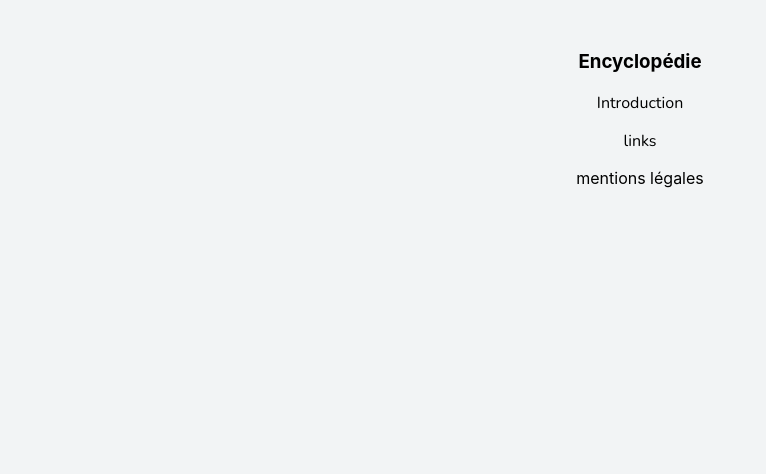
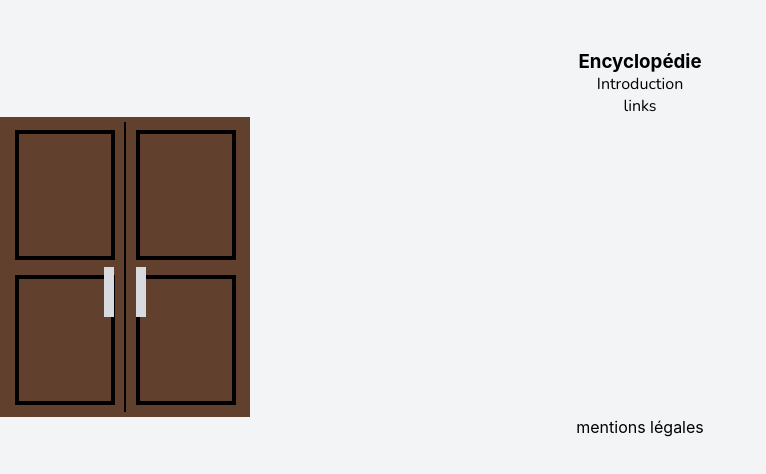
Before and after one commit to Aidenpart/Encyclopedie-Lux-Fero, a React (Create React App) app in the folder client/: page / in a window 1280 px wide. Shown: the top 474 px of the page, without its empty margins (0-766 px from the left). Built offline with nearby package versions, Linux system fonts and the light colour scheme.

Commit message:
ajout porte pour entrée dans encyclopédie

```diff
--- /dev/null
+++ b/client/src/components/door/door.js
@@ -0,0 +1,21 @@
+import "./styles.scss";
+
+export const Door = () => {
+
+
+    return (
+        <div className="wrapper">
+            <img src="/images/link_Regina-Magicae.jpg" alt="link_RM"/>
+            <div id="left-door" className="door">
+                <div className="shape"></div>
+                <div className="shape"></div>
+                <div id="left-knob" className="knob"></div>
+            </div>
+            <div id="right-door" className="door">
+                <div className="shape"></div>
+                <div className="shape"></div>
+                <div id="right-knob" className="knob"></div>
+            </div>
+        </div>
+    )
+}
--- /dev/null
+++ b/client/src/components/door/styles.scss
@@ -0,0 +1,77 @@
+* {
+    margin: 0;
+    padding: 0;
+    box-sizing: border-box;
+}
+
+.wrapper {
+    height: 300px;
+    width: 250px;
+    position: relative;
+    border: 5px solid #61412D;
+    perspective: 1000px;
+}
+
+img {
+    width: 100%;
+    height: 100%;
+    object-fit: cover;
+}
+
+.door {
+    background-color: #61412D;
+    height: 100%;
+    width: 50%;
+    position: absolute;
+    display: flex;
+    flex-direction: column;
+    justify-content: space-around;
+    align-items: center;
+}
+
+#left-door {
+    top: 0;
+    left: 0;
+    border-right: 1px solid black;
+    transition: transform 0.5s;
+    transform-origin: left;
+}
+
+#right-door {
+    top: 0;
+    right: 0;
+    border-left: 1px solid black;
+    transition: transform 0.5s;
+    transform-origin: right;
+}
+
+.shape {
+    border: 4px solid black;
+    width: 100px;
+    height: 130px;
+}
+
+.knob {
+    background-color: #d7dade;
+    width: 10px;
+    height: 50px;
+    position: absolute;
+}
+
+#left-knob {
+    top: 50%;
+    right: 10px;
+}
+
+#right-knob {
+    top: 50%;
+    left: 10px;
+}
+
+.wrapper:hover #left-door {
+    transform: rotateY(-140deg);
+}
+
+.wrapper:hover #right-door {
+    transform: rotateY(140deg);
+}
--- a/client/src/pages/public/accueil.js
+++ b/client/src/pages/public/accueil.js
@@ -1,4 +1,5 @@
 import { useState, useEffect } from "react";
+import { Door } from "../../components/door/door";
 
 
 export const Accueil = () => {
@@ -29,6 +30,7 @@ export const Accueil = () => {
                 </article>
                 <article>
                     <p>links</p>
+                    <Door />
                 </article>
             </main>
             <footer>mentions légales</footer>
```
Also changed, not shown: client/public/images/link_Regina-Magicae.jpg (renamed from client/src/ressources/link_Regina-Magicae.jpg).
